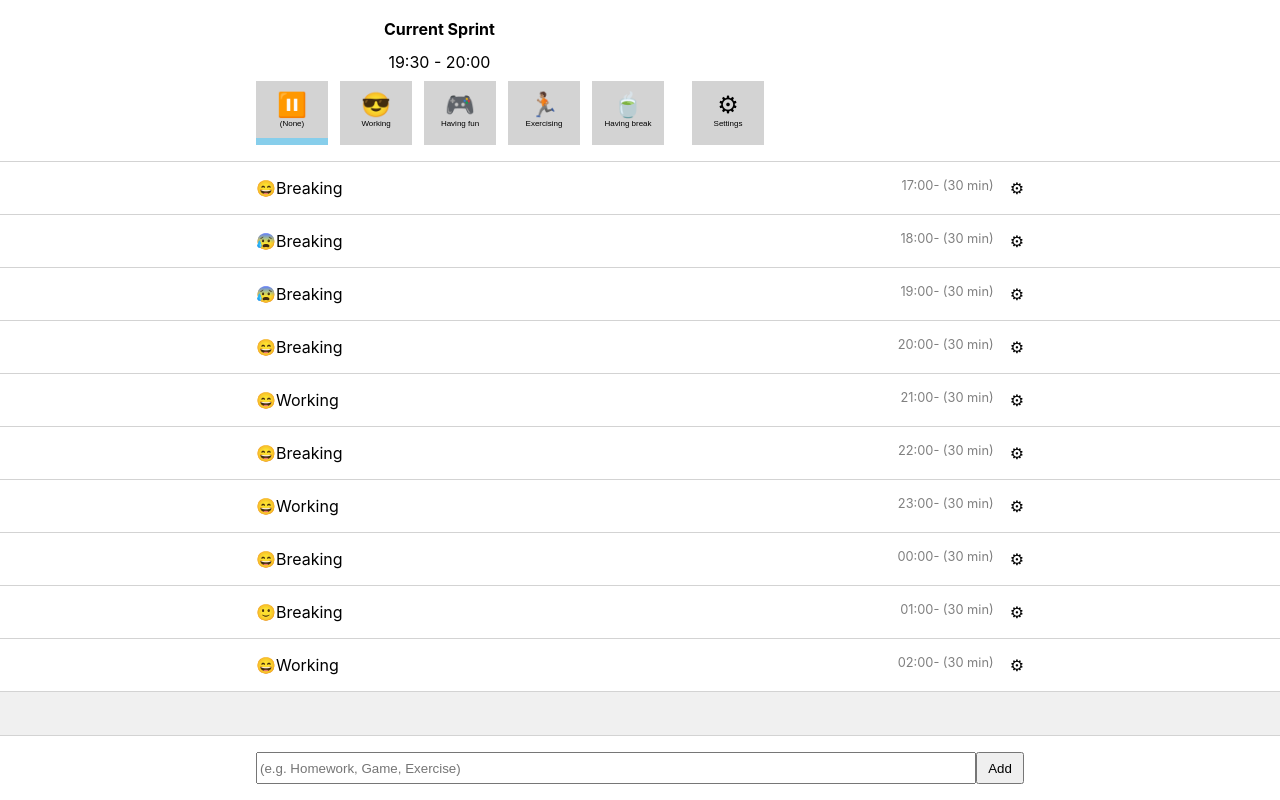
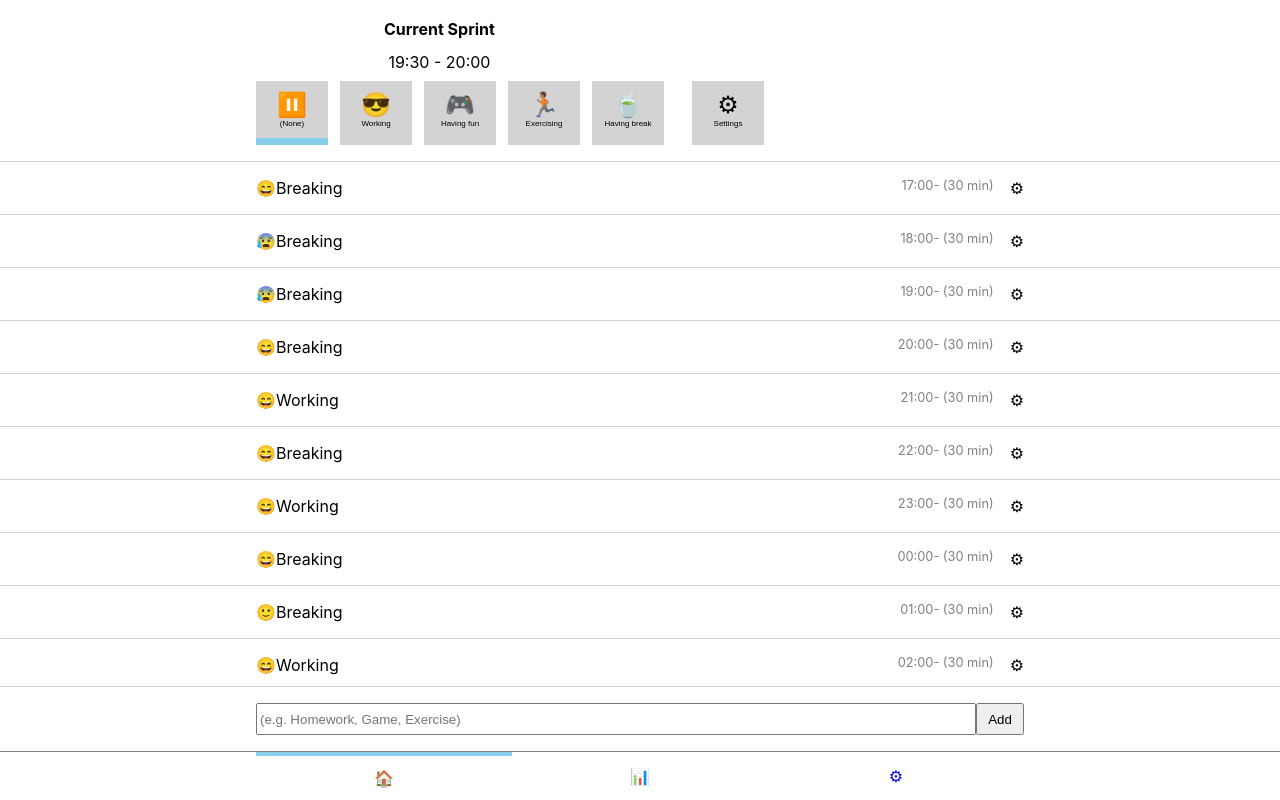
Before and after one commit to ginpei/pomolife, a Next.js app: page / in a window 1280 px wide. Built offline with nearby package versions, Linux system fonts and the light colour scheme.

Commit message:
update to add tabs

```diff
--- a/pages/index.module.scss
+++ b/pages/index.module.scss
@@ -1,15 +1,7 @@
-.TimerPage {
+.root {
   display: grid;
-  grid-template-rows: auto 1fr auto;
+  grid-template-rows: auto 1fr auto auto;
   height: 100vh;
-}
-
-h1.title {
-  color: blue;
-
-  .symbol {
-    color: tomato;
-  }
 }
 
 .header {
@@ -28,6 +20,11 @@ h1.title {
   width: 100%;
 }
 
+.tabs {
+  border-top: 1px solid lightgray;
+  width: 100%;
+}
+
 .activityList {
   background-color: #f0f0f0;
   min-height: calc(100% - 30vh);
--- a/pages/index.tsx
+++ b/pages/index.tsx
@@ -1,4 +1,4 @@
-import React, { useState } from 'react';
+import React, { useState, useMemo, useEffect } from 'react';
 import { TimerConsole } from '../complexes/TimerConsole';
 import { Activity, ActivityFeeling, dummyActivities } from '../models/Activity';
 import { useBell } from '../models/Bell';
@@ -10,6 +10,7 @@ import ActivityEditPopup from '../simples/ActivityEditPopup';
 import TimerActivityItem from '../simples/TimerActivityItem';
 import { TimerForm } from '../simples/TimerForm';
 import styles from './index.module.scss';
+import MainTabs from '../pure/MainTabs';
 
 const TimerPage: React.FC = () => {
   const [refBell, bell] = useBell();
@@ -92,7 +93,7 @@ const TimerPage: React.FC = () => {
   };
 
   return (
-    <div className={styles.TimerPage}>
+    <div className={styles.root}>
       <BasicHead />
       <header className={styles.header}>
         <TimerConsole
@@ -117,6 +118,7 @@ const TimerPage: React.FC = () => {
           <TimerForm />
         </div>
       </footer>
+      <MainTabs />
       <ActivityEditPopup
         activity={editingActivity}
         onSelect={onLastFeelingSelect}
--- /dev/null
+++ b/pages/logs.module.scss
@@ -0,0 +1,5 @@
+.root {
+  display: grid;
+  grid-template-rows: 1fr auto;
+  height: 100vh;
+}
--- /dev/null
+++ b/pages/settings.module.scss
@@ -0,0 +1,5 @@
+.root {
+  display: grid;
+  grid-template-rows: 1fr auto;
+  height: 100vh;
+}
--- /dev/null
+++ b/pure/MainTabs.module.scss
@@ -0,0 +1,25 @@
+.root {
+  border-top: 1px solid gray;
+}
+
+.container {
+  display: flex;
+}
+
+a.TabItem {
+  align-items: center;
+  box-sizing: border-box;
+  display: flex;
+  height: 3rem;
+  justify-content: center;
+  text-decoration: none;
+  width: 100%;
+
+  &:hover {
+    outline: 1px solid var(--c-active);
+  }
+
+  &[data-on="true"] {
+    border-top: 0.3rem solid var(--c-active);
+  }
+}
--- /dev/null
+++ b/pure/MainTabs.tsx
@@ -0,0 +1,31 @@
+import React, { useEffect, useMemo, useState } from 'react';
+import styles from './MainTabs.module.scss';
+
+// eslint-disable-next-line arrow-body-style
+const MainTabs: React.FC = () => {
+  return (
+    <div className={`MainTabs ${styles.root}`}>
+      <div className={`ui-container ${styles.container}`}>
+        <TabItem link="/">🏠</TabItem>
+        <TabItem link="/logs">📊</TabItem>
+        <TabItem link="/settings">⚙</TabItem>
+      </div>
+    </div>
+  );
+};
+
+const TabItem: React.FC<{ link: string }> = ({ link, children }) => {
+  const [pathname, setPathname] = useState('');
+
+  const on = useMemo(() => link === pathname, [pathname]);
+
+  useEffect(() => setPathname(window.location.pathname), []);
+
+  return (
+    <a className={styles.TabItem} data-on={on} href={link}>
+      {children}
+    </a>
+  );
+};
+
+export default MainTabs;
```
Also changed, not shown: pages/logs.tsx (added, +17 -0 lines), pages/settings.tsx (added, +17 -0 lines).
